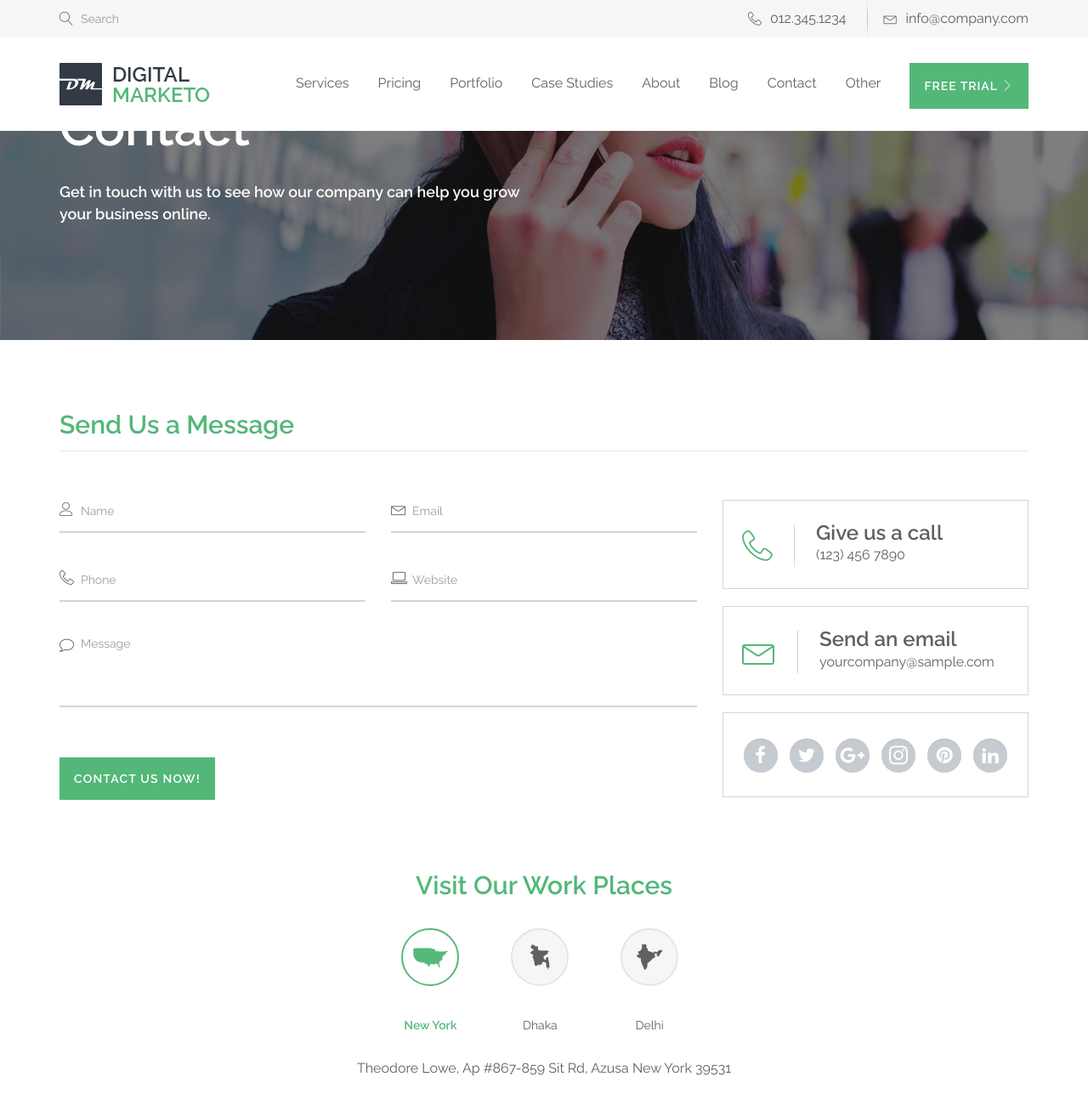
After one commit to kaairasif/imgclipping, a PHP site: page /contact.php in a window 1280 px wide. The commit adds this page. Shown: the top 1300 px of the page at 85% size. Run offline with PHP 8.4, Linux system fonts and the light colour scheme; some web fonts are replaced.

```diff
--- a/contact.html
+++ b/contact.html
@@ -178,6 +178,8 @@
         <!--end navigation-->
     </div>
     <!--end navigation-->
+
+
     <!-- ++++ banner ++++ -->
     <section class="banner  o-hidden banner-inner contact-banner">
         <div class="container">
@@ -191,6 +193,8 @@
         </div>
     </section>
     <!-- ++++ end banner ++++ -->
+
+
     <!-- ++++ contact form design ++++ -->
     <section class="bg-white o-hidden common-form-section contact-form-wrapper">
         <div class="container">
@@ -307,6 +311,8 @@
         </div>
     </section>
     <!--end google map location section-->
+
+
     <!-- ++++ footer ++++ -->
     <footer id="footer">
         <!--scroll to top-->
--- /dev/null
+++ b/contact.php
@@ -0,0 +1,134 @@
+    <?php include("header.php");?>
+    <!-- ++++ banner ++++ -->
+    <section class="banner  o-hidden banner-inner contact-banner">
+        <div class="container">
+            <!--banner text-->
+            <div class="banner-txt">
+                <h1>Contact</h1>
+                <p class="semi-bold">Get in touch with us to see how our company can help you grow
+                    <br /> your business online.</p>
+            </div>
+            <!--end banner text-->
+        </div>
+    </section>
+    <!-- ++++ end banner ++++ -->
+
+
+    <!-- ++++ contact form design ++++ -->
+    <section class="bg-white o-hidden common-form-section contact-form-wrapper">
+        <div class="container">
+            <!--section title -->
+            <h2 class="b-clor">Send Us a Message</h2>
+            <hr class="dark-line" />
+            <!--end section title -->
+            <div class="row">
+                <div class="col-lg-8 col-md-8 col-sm-6 col-xs-12">
+                    <div class="customise-form contact-form">
+                        <form class="email_form" method="post">
+                            <div class="row">
+                                <div class="col-xs-6">
+                                    <div class="form-group customised-formgroup"> <span class="icon-user"></span>
+                                        <input type="text" name="full_name" class="form-control" placeholder="Name">
+                                    </div>
+                                </div>
+                                <div class="col-xs-6">
+                                    <div class="form-group customised-formgroup"> <span class="icon-envelope"></span>
+                                        <input type="email" name="email" class="form-control" placeholder="Email">
+                                    </div>
+                                </div>
+                                <div class="col-xs-6">
+                                    <div class="form-group customised-formgroup"> <span class="icon-telephone"></span>
+                                        <input type="text" name="phone" class="form-control" placeholder="Phone">
+                                    </div>
+                                </div>
+                                <div class="col-xs-6">
+                                    <div class="form-group customised-formgroup"> <span class="icon-laptop"></span>
+                                        <input type="text" name="website" class="form-control" placeholder="Website">
+                                    </div>
+                                </div>
+                                <div class="col-xs-12">
+                                    <div class="form-group customised-formgroup"> <span class="icon-bubble"></span>
+                                        <textarea name="message" class="form-control" placeholder="Message"></textarea>
+                                    </div>
+                                </div>
+                            </div>
+                            <div class="btn-wrapper">
+                                <button type="submit" class="btn btn-fill">Contact us now!</button>
+                            </div>
+                        </form>
+                    </div>
+                </div>
+                <div class="col-lg-4 col-md-4 col-sm-6 col-xs-12">
+                    <div class="contact-info-box-wrapper">
+                        <div class="contact-info-box"> <span class="icon-telephone"></span>
+                            <div>
+                                <h6>Give us a call</h6>
+                                <p>(123) 456 7890</p>
+                            </div>
+                        </div>
+                        <div class="contact-info-box"> <span class="icon-envelope"></span>
+                            <div>
+                                <h6>Send an email</h6>
+                                <p>yourcompany@sample.com</p>
+                            </div>
+                        </div>
+                        <div class="contact-info-box">
+                            <ul class="social-links">
+                                <li><a href="#"><span class="icon-facebook"></span></a></li>
+                                <li><a href="#"><span class="icon-twitter"></span></a></li>
+                                <li><a href="#"><span class="icon-google-plus"></span></a></li>
+                                <li><a href="#"><span class="icon-instagram"></span></a></li>
+                                <li><a href="#"><span class="icon-pinterest"></span></a></li>
+                                <li><a href="#"><span class="icon-linkedin"></span></a></li>
+                            </ul>
+                        </div>
+                    </div>
+                </div>
+            </div>
+        </div>
+    </section>
+    <!-- end contact form design -->
+    <!-- google map location section start-->
+    <section class="bg-white google-map-location">
+        <div class="container">
+            <!--section title -->
+            <h2 class="b-clor text-align-center">Visit Our Work Places</h2>
+            <!--end section title -->
+            <div class="row">
+                <div class="col-xs-12">
+                    <!-- design process steps-->
+                    <!-- Nav tabs -->
+                    <ul class="nav nav-tabs process-model contact-us-tab" role="tablist">
+                        <li role="presentation" class="active"><a href="#newYork" data-id="#map1" aria-controls="newYork" role="tab" data-toggle="tab"><span class="icon-Asset-1"></span>
+            <p>New York</p>
+            </a></li>
+                        <li role="presentation"><a href="#Dhaka" aria-controls="Dhaka" data-id="#map2" role="tab" data-toggle="tab"><span class="icon-Asset-2"></span>
+            <p>Dhaka</p>
+            </a></li>
+                        <li role="presentation"><a href="#delhi" aria-controls="delhi" role="tab" data-id="#map3" data-toggle="tab"><span class="icon-Asset-3"></span>
+            <p>Delhi</p>
+            </a></li>
+                    </ul>
+                    <!-- end design process steps-->
+                    <!-- Tab panes -->
+                    <div class="tab-content map_tab">
+                        <div role="tabpanel" class="tab-pane active" id="newYork">
+                            <p class="regular-text">Theodore Lowe, Ap #867-859 Sit Rd, Azusa New York 39531</p>
+                            <iframe src="https://www.google.com/maps/embed?pb=!1m18!1m12!1m3!1d193571.43843467633!2d-74.11808622462772!3d40.70582531304306!2m3!1f0!2f0!3f0!3m2!1i1024!2i768!4f13.1!3m3!1m2!1s0x89c24fa5d33f083b%3A0xc80b8f06e177fe62!2sNew+York%2C+NY%2C+USA!5e0!3m2!1sen!2sbd!4v1493743550190" height="500" style="border:0; width:100%" allowfullscreen></iframe>
+                        </div>
+                        <div role="tabpanel" class="tab-pane" id="Dhaka">
+                            <p class="regular-text">Theodore Lowe, Ap #867-859 Sit Rd, Dhaka 39531</p>
+                            <iframe src="https://www.google.com/maps/embed?pb=!1m18!1m12!1m3!1d3649.5981744200876!2d90.4145448154366!3d23.832883791536254!2m3!1f0!2f0!3f0!3m2!1i1024!2i768!4f13.1!3m3!1m2!1s0x3755c65de1c443d3%3A0x29e3642fb77053ae!2sRd+No.+13%2C+Dhaka!5e0!3m2!1sen!2sbd!4v1493743381942" height="500" style="border:0; width:100%" allowfullscreen></iframe>
+                        </div>
+                        <div role="tabpanel" class="tab-pane" id="delhi">
+                            <p class="regular-text">Theodore Lowe, Ap #867-859 Sit Rd, Azusa delhi 39531</p>
+                            <iframe src="https://www.google.com/maps/embed?pb=!1m18!1m12!1m3!1d112173.0889792281!2d77.13894525990527!3d28.52742286149734!2m3!1f0!2f0!3f0!3m2!1i1024!2i768!4f13.1!3m3!1m2!1s0x390cfd5b347eb62d%3A0x52c2b7494e204dce!2sNew+Delhi%2C+Delhi%2C+India!5e0!3m2!1sen!2sbd!4v1493743454675" height="500" style="border:0; width:100%" allowfullscreen></iframe>
+                        </div>
+                    </div>
+                </div>
+            </div>
+        </div>
+    </section>
+    <!--end google map location section-->
+
+    <?php include("footer.php");?>
--- a/header.php
+++ b/header.php
@@ -172,7 +172,7 @@
                             </div>
                             <!-- End of .dropdown-menu -->
                         </li>
-                        <li class="menu-btn" data-toggle="modal" data-target="#getAQuoteModal"><a class="btn btn-fill" href="#">GET A QUOTE<span class="icon-chevron-right"></span></a></li>
+                        <li class="menu-btn" data-toggle="modal" data-target="#getAQuoteModal"><a class="btn btn-fill" href="#">FREE TRIAL<span class="icon-chevron-right"></span></a></li>
                         <div class="#"><a href="#"></a></div>
                     </ul>
                 </div>
--- a/index.php
+++ b/index.php
@@ -1,7 +1,7 @@
 
     <?php include("header.php"); ?>
 
-    <?php include("slider.php"); ?>
+
 
     <?php include("services.php"); ?>
 
```
